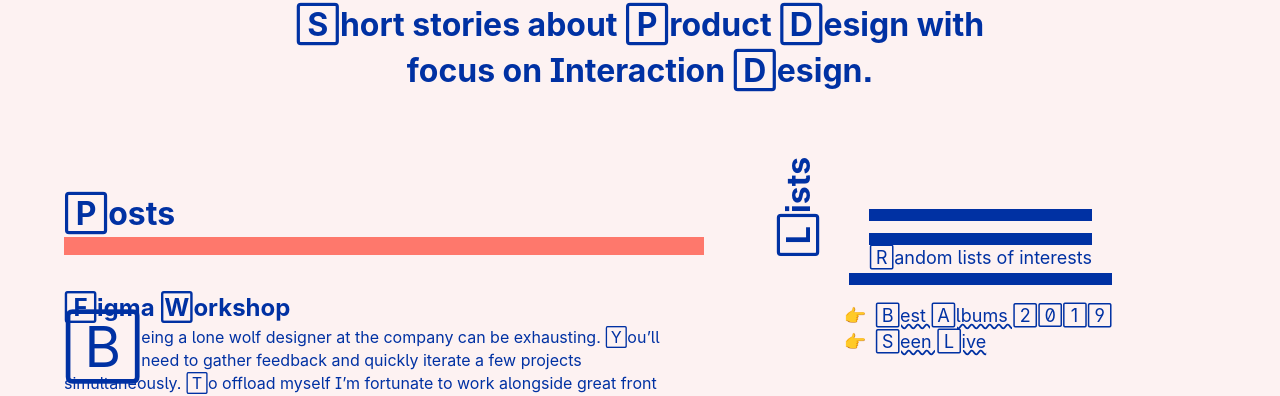
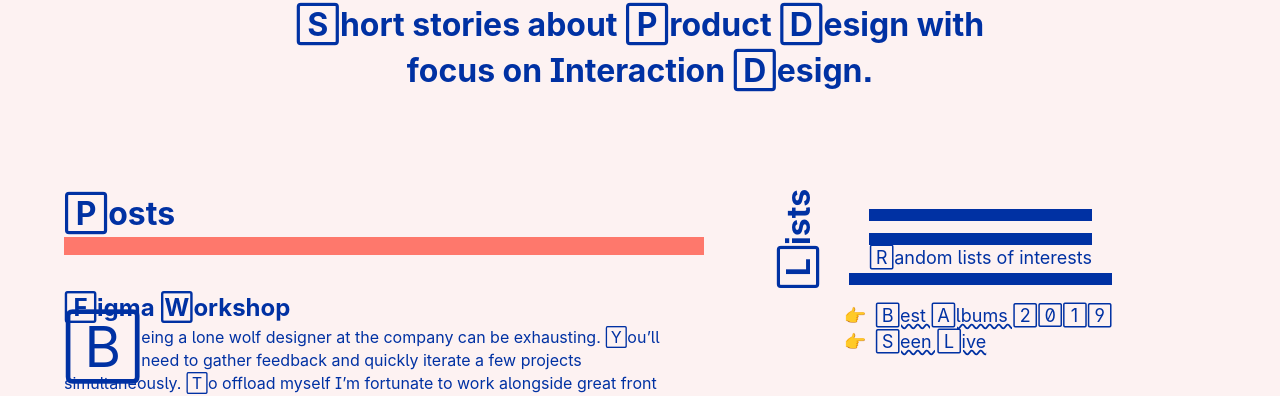
Before and after one commit to jacoblindstrm/jacoblindstrm.github.io, a Jekyll site: the page built from blog.html, in a window 1280 px wide. Shown: the part 205-601 px from the top of the page. Built offline with Jekyll 4.4.1, drawn with Linux system fonts in a browser that asks for light colours.

Commit message:
no message

```diff
--- a/_sass/blog.scss
+++ b/_sass/blog.scss
@@ -167,6 +167,7 @@
             text-align: right;
             grid-area: 1 / 1;
             margin: 0;
+            margin-top: var(--scale2);
         }
 
         ul,
```
